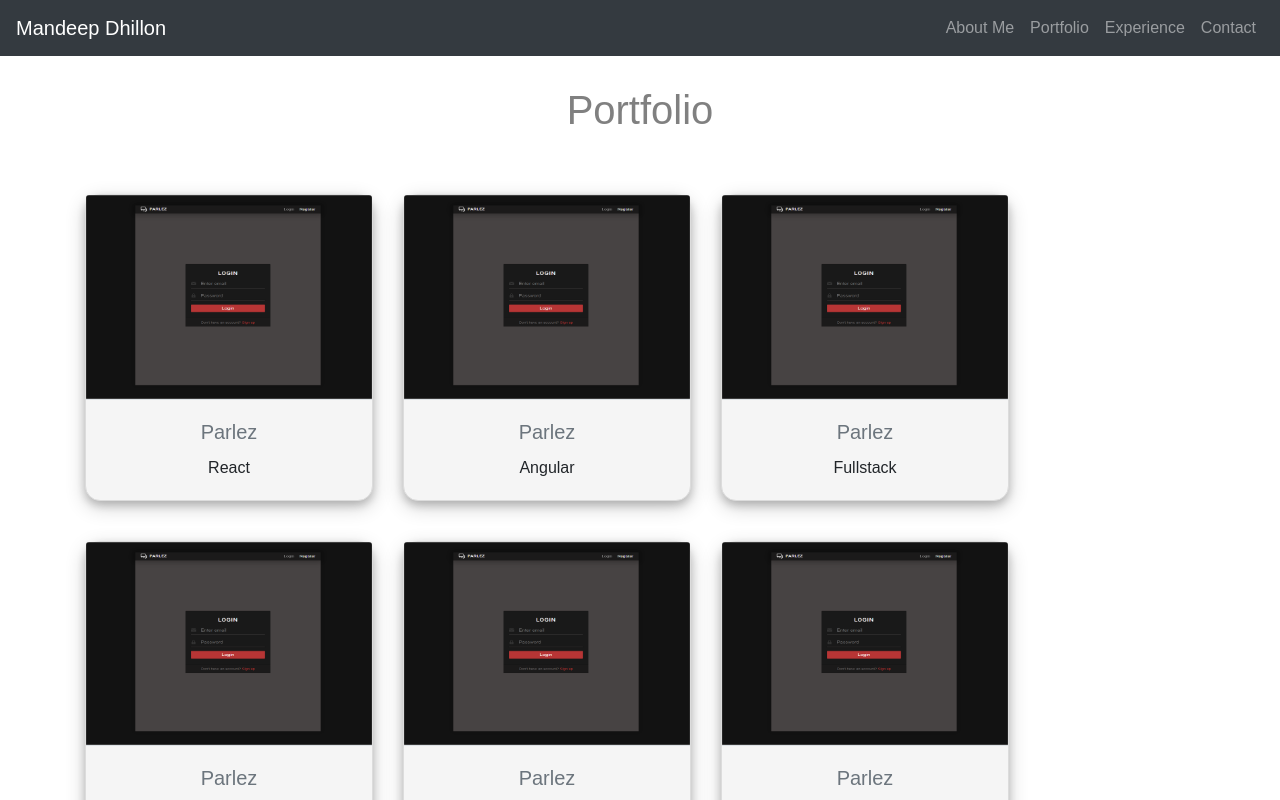
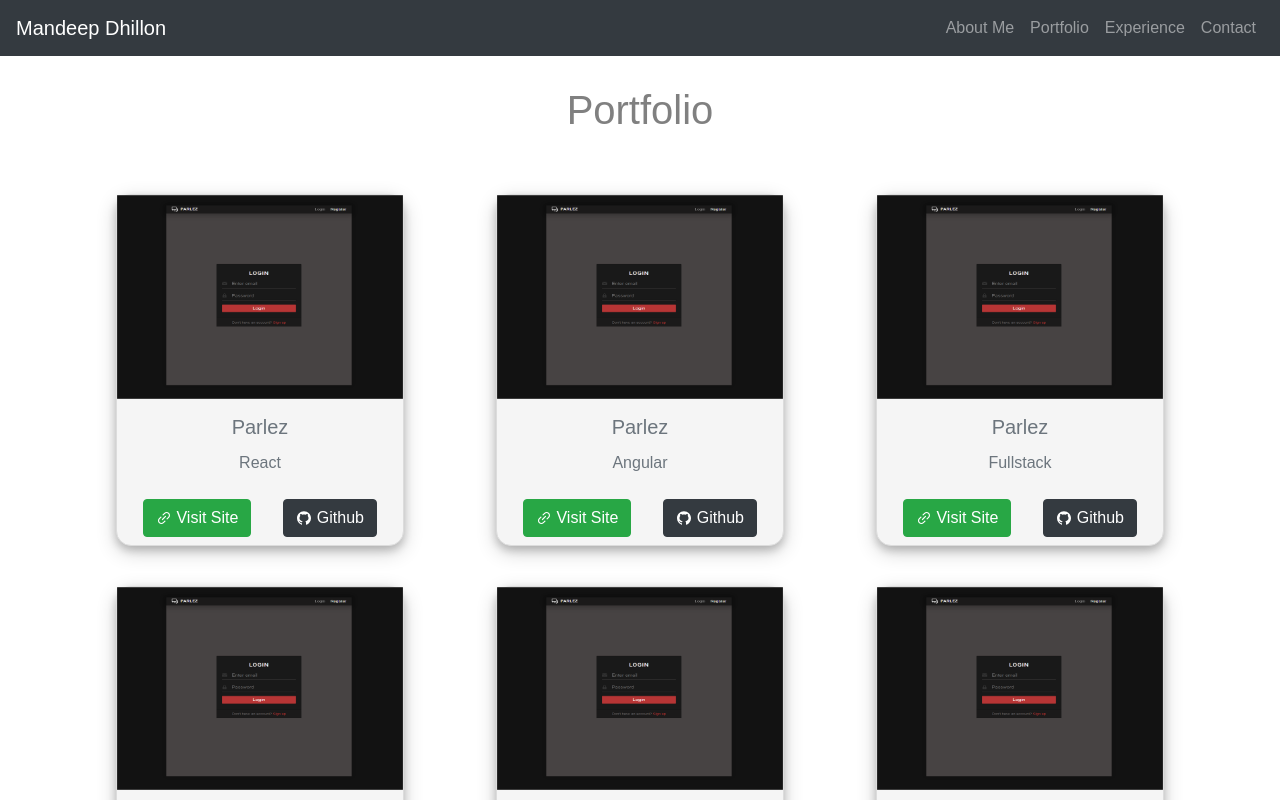
Before and after one commit to mandeep1580/portfolio-mandeep-singh-dhillon, a React (Create React App) app: page /portfolio2 in a window 1280 px wide. Shown: the top 800 px of the page. Built offline with nearby package versions, Linux system fonts and the light colour scheme.

Commit message:
working on the card layout

```diff
--- a/src/Components/Websites.js
+++ b/src/Components/Websites.js
@@ -1,43 +1,29 @@
-import React, { Component } from 'react'
-// import CardColumns from 'react-bootstrap/CardColumns'
-import Card from 'react-bootstrap/Card'
-import Row from 'react-bootstrap/Row'
-import CardGroup from 'react-bootstrap/CardGroup'
+import React, { Component } from 'react';
+import { AiOutlineLink, AiOutlineGithub } from "react-icons/ai";
+import Button from 'react-bootstrap/Button';
+import Link from "react-bootstrap/NavLink";
+import { Row } from 'react-bootstrap';
 
 
 export default class Websites extends Component {
     render() {
         return (
-            <div>
-                <div class="col-lg-3 col-md-6">
-                <div class="card card-product-grid">
-                    <a href="index.html" class="img-wrap">
-                    <img src={this.props.img} class="card-img-top image" alt="website"/>
-                    </a>
+            <div className="card">
+                <img src={this.props.img} alt="" />
 
-                    {/* <button type="button" class="btn btn-dark py-2 btn-block">See Website</button> */}
+                <h5 className="text-muted mt-3">{this.props.name}</h5>
+                <p className="text-muted mt-1">{this.props.tech}</p>
+                <Row className="button-card ">
+                    <Link href={this.props.website}>
+                        <Button variant="success"> <AiOutlineLink /> Visit Site</Button>
+                    </Link>
+                    <Link href={this.props.github}>
+                        <Button variant="dark"> <AiOutlineGithub /> Github</Button>
+                    </Link>
+                </Row>
 
-                    <div class="card-body border-top text-center">
-                    <div class="card-text">
-                        <a href="index.html" class="card-link title"><h5 class="card-title text-muted">{ this.props.name }</h5></a>
-                    <div class="tech mt-1">{this.props.tech }</div>
-                    </div>
-                </div>
-                </div>
-            </div>
             </div>
 
-                // <CardGroup>
-                // <Card>
-                //     <Card.Img  src= {this.props.img} />
-                //     <Card.Body>
-                //     <Card.Title>{this.props.name}</Card.Title>
-                //     <Card.Text>
-                //         {this.props.tech}
-                //     </Card.Text>
-                //     </Card.Body>
-                //     </Card>
-                // </CardGroup>
 
         )
     }
```
